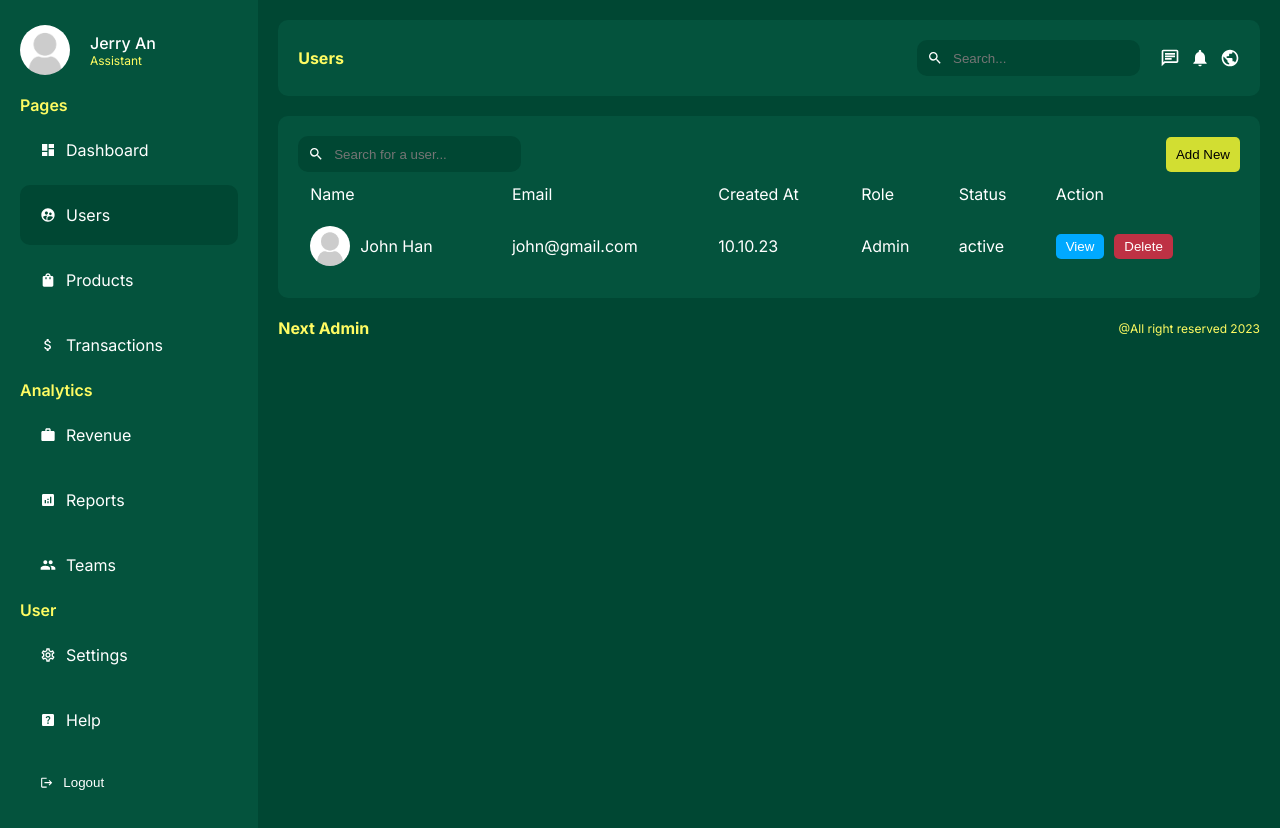
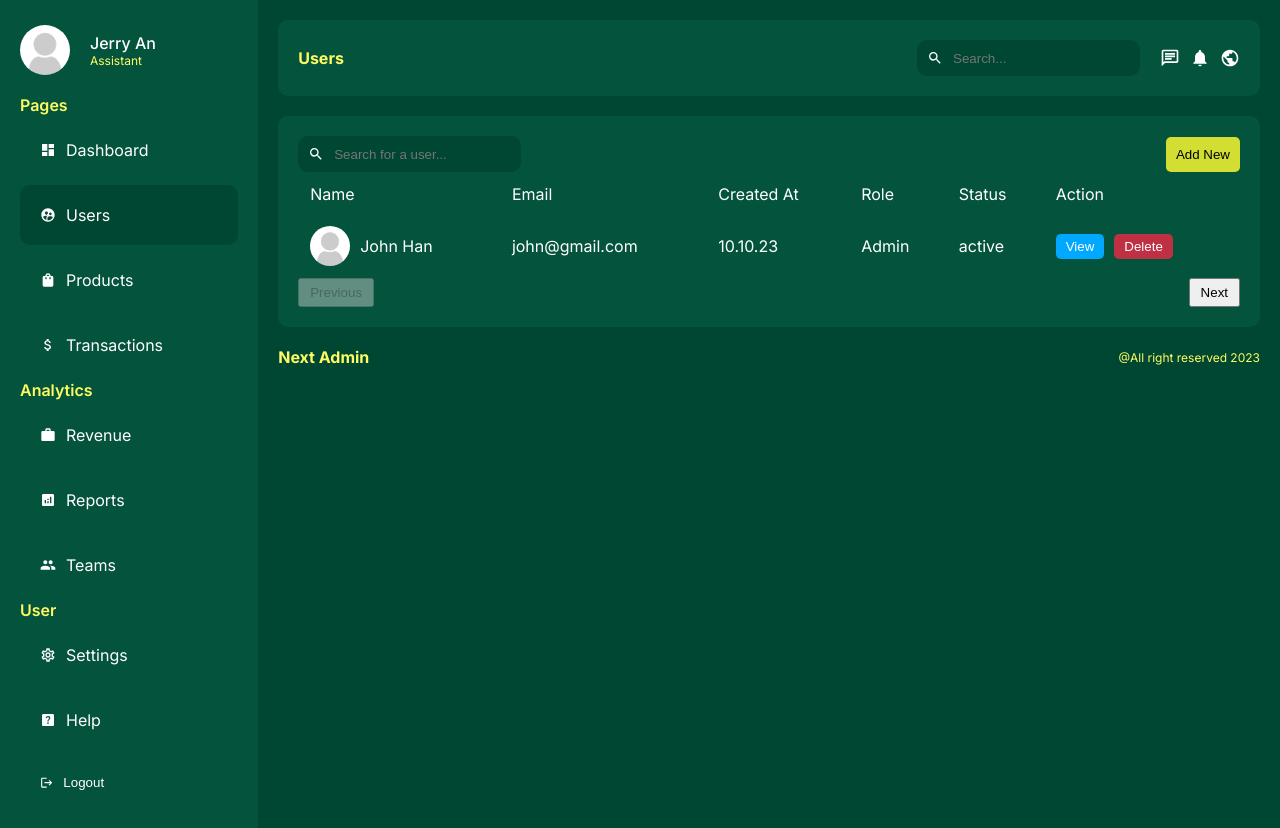
Before and after one commit to sang-phan1194/nextJS-admin-board, a Next.js app: page /dashboard/users in a window 1280 px wide. Built offline with nearby package versions, Linux system fonts and the light colour scheme.

Commit message:
build products component

```diff
--- a/app/dashboard/users/page.jsx
+++ b/app/dashboard/users/page.jsx
@@ -3,6 +3,7 @@
 import Link from 'next/link';
 import Image from 'next/image';
 import { MdDelete } from 'react-icons/md';
+import Pagination from '@/app/ui/dashboard/pagination/pagination';
 
 const UsersPage = () => {
   return (
@@ -59,6 +60,7 @@
           </tr>
         </tbody>
       </table>
+      <Pagination />
     </div>
   );
 };
--- a/app/ui/dashboard/dashboard.module.css
+++ b/app/ui/dashboard/dashboard.module.css
@@ -6,6 +6,7 @@
   flex: 1;
   background-color: var(--bgSoft);
   padding: 20px;
+  min-height: 100vh;
 }
 
 .content {
--- /dev/null
+++ b/app/ui/dashboard/pagination/pagination.jsx
@@ -0,0 +1,14 @@
+import styles from './pagination.module.css';
+
+const Pagination = () => {
+  return (
+    <div className={styles.container}>
+      <button className={styles.btn} disabled>
+        Previous
+      </button>
+      <button className={styles.btn}>Next</button>
+    </div>
+  );
+};
+
+export default Pagination;
--- /dev/null
+++ b/app/ui/dashboard/pagination/pagination.module.css
@@ -0,0 +1,13 @@
+.container {
+  display: flex;
+  justify-content: space-between;
+}
+
+.btn {
+  padding: 5px 10px;
+  cursor: pointer;
+}
+
+.btn:disabled {
+  cursor: not-allowed;
+}
--- a/app/ui/dashboard/products/products.module.css
+++ b/app/ui/dashboard/products/products.module.css
@@ -1,3 +1,65 @@
-.container{
+.container {
+  background-color: var(--bgSoft);
+  padding: 20px;
+  border-radius: 10px;
+  margin-top: 20px;
+}
 
+.topContainer {
+  display: flex;
+  align-items: center;
+  justify-content: space-between;
 }
+
+.addBtn {
+  padding: 10px;
+  background-color: #D2DE32;
+  border-radius: 5px;
+  border: none;
+  cursor: pointer;
+  transition: 0.3s;
+}
+
+.addBtn:hover {
+  opacity: 0.8;
+}
+
+.table {
+  width: 100%;
+}
+
+.table td {
+  padding: 10px;
+}
+
+.product {
+  display: flex;
+  align-items: center;
+  gap: 10px;
+}
+
+.image {
+  border-radius: 50%;
+  object-fit: cover;
+}
+
+.buttons {
+  display: flex;
+  gap: 10px;
+}
+
+.btn {
+  padding: 5px 10px;
+  border-radius: 5px;
+  border: none;
+  color: white;
+  cursor: pointer;
+}
+
+.view {
+  background-color: #00A9FF;
+}
+
+.delete {
+  background-color: #BE3144;
+}
```
Also changed, not shown: app/dashboard/products/page.jsx (+63 -4 lines).
